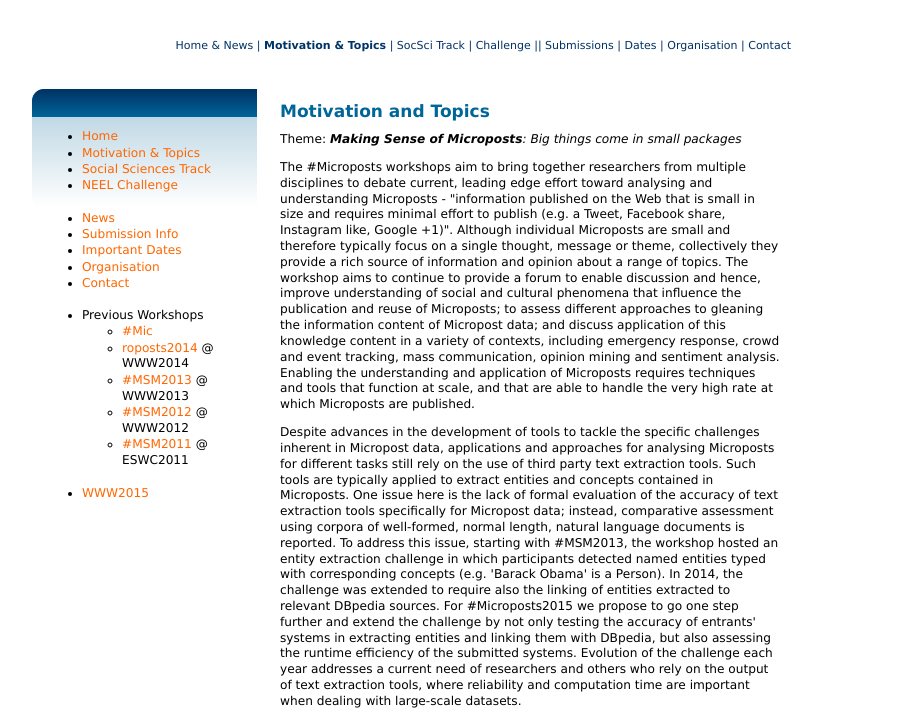
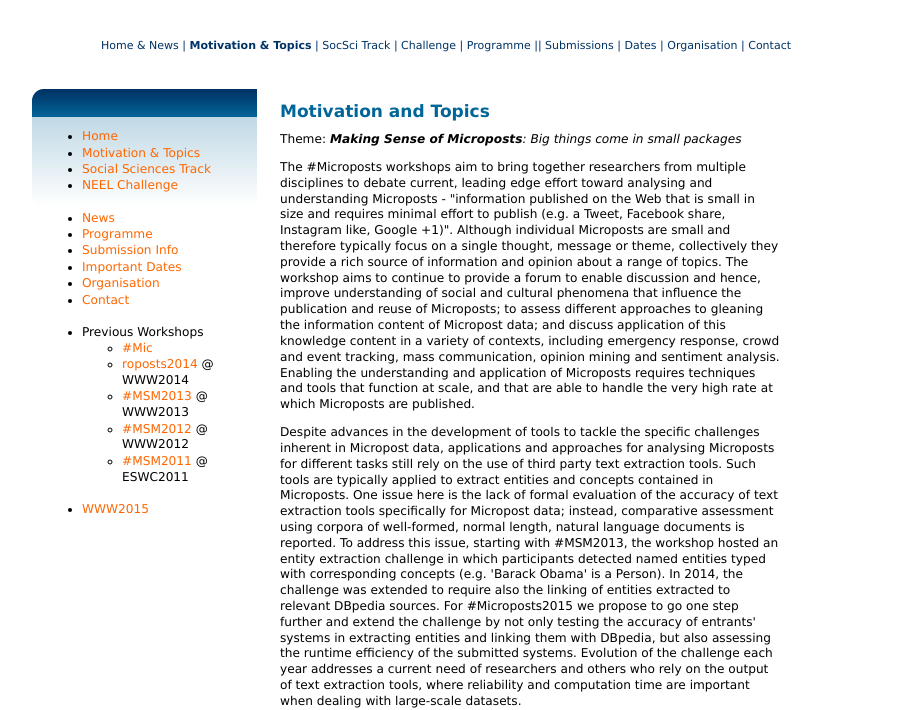
Before and after one commit to msm-orgcom/microposts2015, a plain HTML site: page motivation.html in a window 1280 px wide. Shown: the part 101-811 px from the top of the page, without its empty margins (217-1138 px from the left). Drawn offline with Linux system fonts and the light colour scheme.

Commit message:
Update motivation.html

```diff
--- a/motivation.html
+++ b/motivation.html
@@ -65,7 +65,7 @@
         <div id="wrapper">
             <div id="Layer4">
                 <div id="Layer2">
-                    <h2 id="head2"><a href="index.html">Home &amp; News</a> | <!-- a href="motivation.html" --><b>Motivation &amp; Topics</b><!--/a --> | <a href="socsci_track.html">SocSci Track</a> | <a href="challenge/index.html">Challenge</a> <!-- | <a href="programme.html">Programme</a --> || <a href="submission_info.html">Submissions</a> | <a href="deadlines.html">Dates</a --> | <a href="organisation.html">Organisation</a> | <a href="contact.html">Contact</a></h2>
+                    <h2 id="head2"><a href="index.html">Home &amp; News</a> | <!-- a href="motivation.html" --><b>Motivation &amp; Topics</b><!--/a --> | <a href="socsci_track.html">SocSci Track</a> | <a href="challenge/index.html">Challenge</a> | <a href="programme.html">Programme</a> || <a href="submission_info.html">Submissions</a> | <a href="deadlines.html">Dates</a --> | <a href="organisation.html">Organisation</a> | <a href="contact.html">Contact</a></h2>
                 </div>
                 <div id="Layer5">
                     <div align="left">
@@ -98,7 +98,7 @@
                                         <li><a href="challenge/index.html">NEEL Challenge</a></li>
                                         <br />
                                         <li><a href="index.html#news">News</a></li>
-                                        <!-- li><a href="programme.html">Programme</a></li -->
+                                        <li><a href="programme.html">Programme</a></li>
                                         <li><a href="submission_info.html">Submission Info</a></li>
                                         <li><a href="deadlines.html">Important Dates</a></li>
                                         <li><a href="organisation.html">Organisation</a></li>
```
